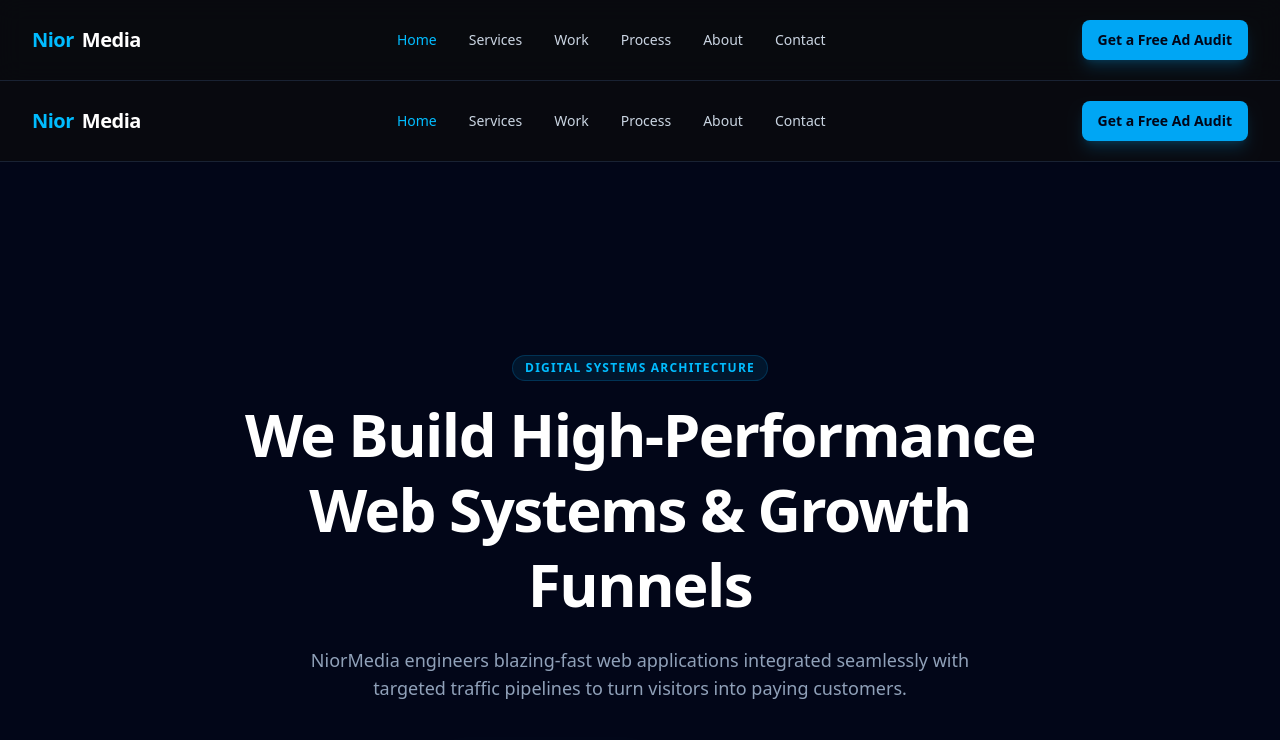
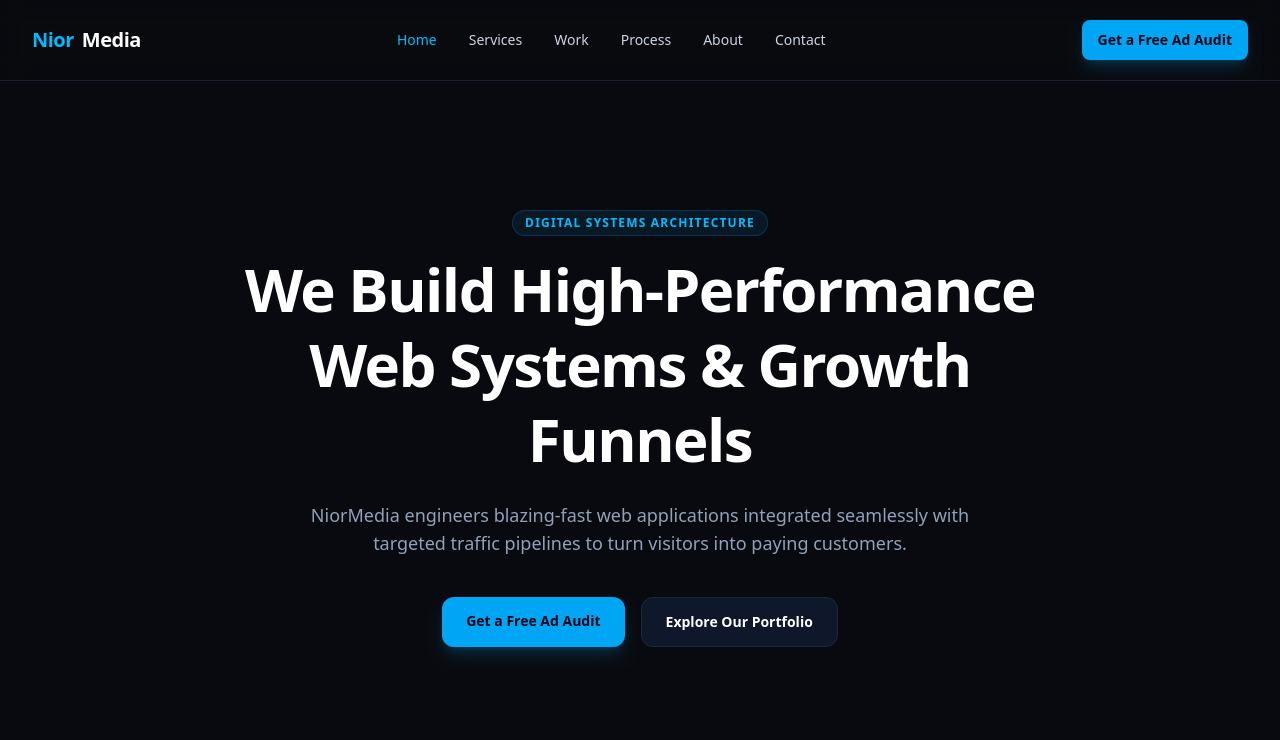
Before and after one commit to tomiwaoluwaseun16-dot/niormedia, a Next.js app: page / in a window 1280 px wide. Shown: the top 740 px of the page. Built offline with nearby package versions, Linux system fonts and the light colour scheme.

Commit message:
fix: remove duplicate header and footer from home page

```diff
--- a/app/page.tsx
+++ b/app/page.tsx
@@ -1,5 +1,3 @@
-import Header from "@/components/Header";
-import Footer from "@/components/Footer";
 import Link from "next/link";
 import GrowthDiagram from "@/components/visuals/GrowthDiagram";
 
@@ -28,10 +26,8 @@ export default function Home() {
   ];
 
   return (
-    <div className="min-h-screen bg-slate-950 text-slate-100 flex flex-col selection:bg-sky-500 selection:text-slate-950">
-      <Header />
-
-      <main className="flex-grow pt-28 pb-20">
+    <div className="flex flex-col selection:bg-sky-500 selection:text-slate-950">
+      <main className="flex-grow pt-12 pb-20">
         {/* Hero Section */}
         <section className="max-w-7xl mx-auto px-4 sm:px-6 lg:px-8 py-12 sm:py-20 text-center">
           <span className="inline-block px-3 py-1 bg-sky-500/10 border border-sky-500/20 rounded-full text-xs font-semibold text-sky-400 uppercase tracking-widest mb-4">
@@ -51,10 +47,10 @@ export default function Home() {
               Get a Free Ad Audit
             </Link>
             <Link
-              href="/work"
+              href="/portfolio"
               className="px-6 py-3.5 rounded-xl bg-slate-900 hover:bg-slate-800 text-white font-semibold text-sm border border-slate-800 transition-colors"
             >
-              Explore Our Work
+              Explore Our Portfolio
             </Link>
           </div>
         </section>
@@ -113,8 +109,6 @@ export default function Home() {
           </div>
         </section>
       </main>
-
-      <Footer />
     </div>
   );
 }
```
